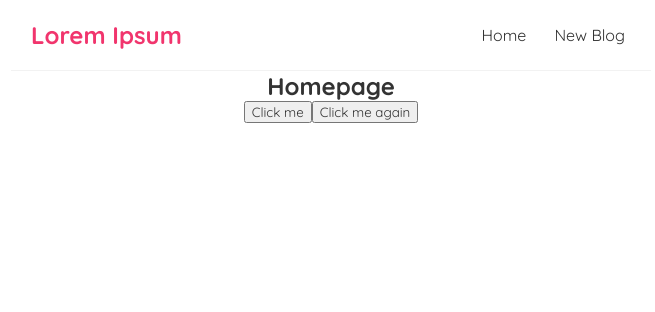
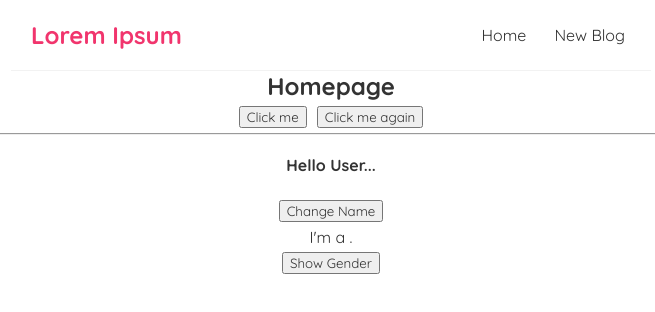
Before and after one commit to priyan1995/react-basics, a React (Create React App) app: page / in a window 1280 px wide. Shown: the top 312 px of the page, without its empty margins (309-964 px from the left). Built offline with nearby package versions, Linux system fonts and the light colour scheme.

Commit message:
Tutorial 8 practises

```diff
--- a/src/index.css
+++ b/src/index.css
@@ -33,3 +33,8 @@
   margin: 40px auto;
   padding: 20px;
 }
+
+button{
+  display: inline-block;
+  margin: 5px;
+}
--- a/src/pages/home.js
+++ b/src/pages/home.js
@@ -1,5 +1,8 @@
+import { useState } from "react";
+
 const Home = () => {
 
+  // tutorial 7
   const handleClick = (e) => {
     console.log('hello ninjas', e);
   }
@@ -8,11 +11,47 @@ const Home = () => {
     console.log('hello ' + name, e.target);
   }
 
+  // tutorial 8
+  const [name, setName] = useState('User');
+  const [Greeting, setGreeting] = useState('');
+  const [gender, showGender] = useState('');
+
+  const changeName = () => {
+    setName('Priyan');
+    setGreeting('Welcome to the New React App');
+  }
+
+  const getGender = () => {
+    showGender('Male');
+  }
+
+
   return (
     <div className="home">
       <h2>Homepage</h2>
+
+      {/* tutorial 7 */}
       <button onClick={handleClick}>Click me</button>
       <button onClick={(e) => handleClickAgain('mario', e)}>Click me again</button>
+
+      <br/>
+      <hr/>
+      <br />
+
+      {/* tutorial 8 */}
+      <h4>Hello { name }...{ Greeting }</h4>
+      <br/>
+      <button onClick={changeName}>Change Name</button>
+
+      <div className="show-gender">
+        <p>I'm a { gender }.</p>
+        <button onClick={getGender}>Show Gender</button>
+      </div>
+
+
+
+
+
     </div>
   );
 }
```
Lines whose indentation alone changed are shown as unchanged.
